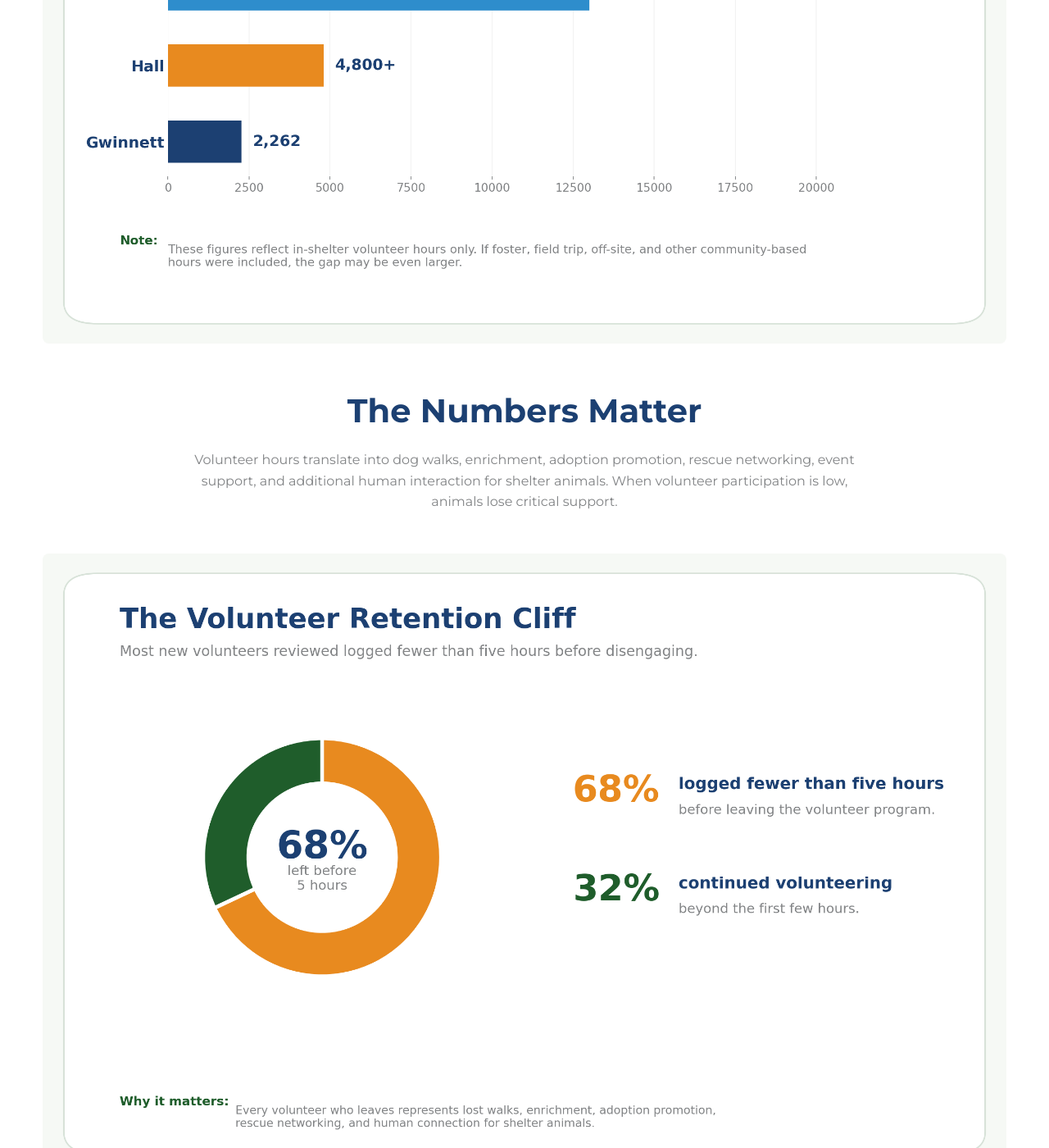
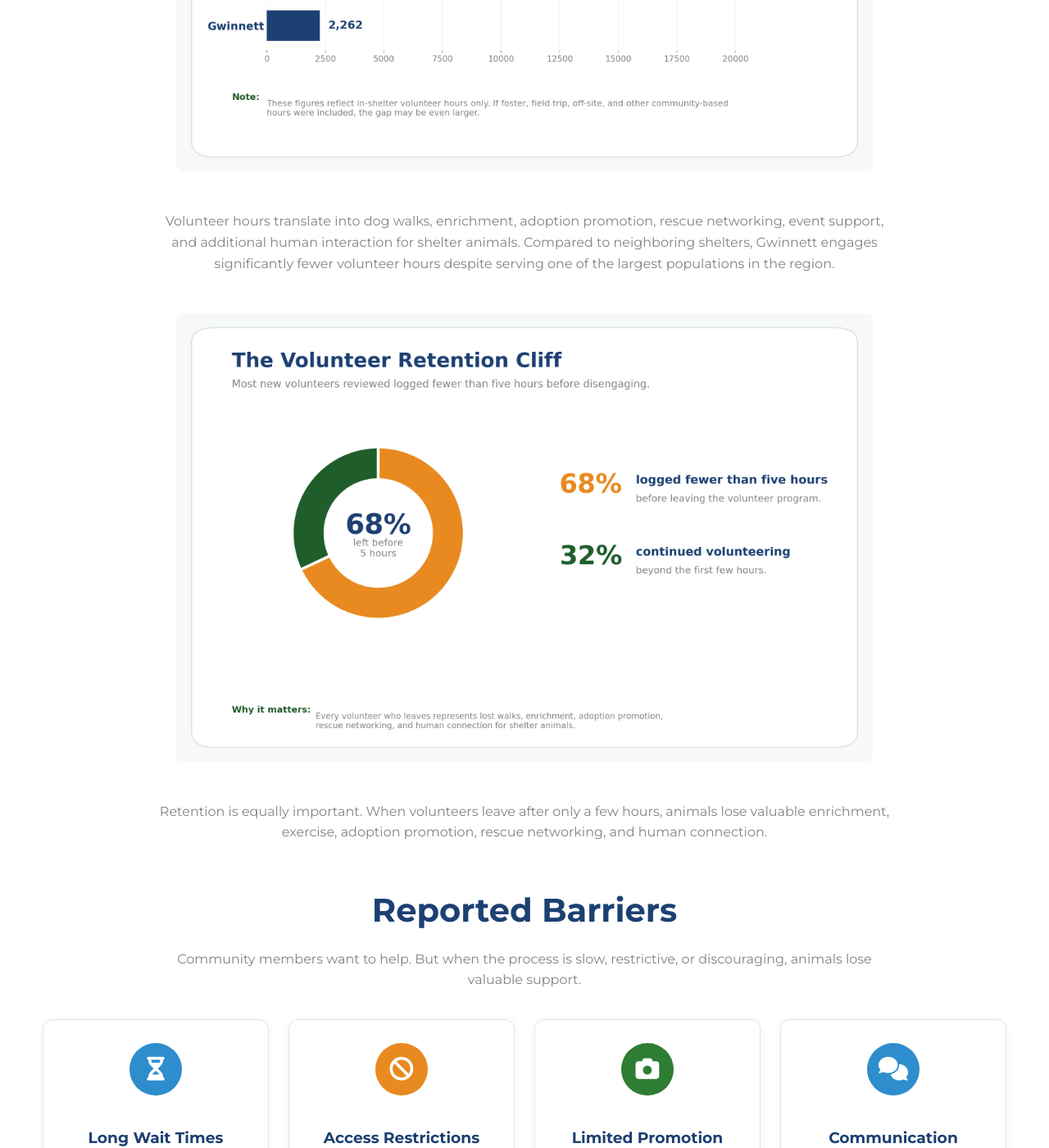
Before and after one commit to whitleybacon/gwinnett-animal-advocacy-alliance, a Jekyll site: the page built from issues/volunteer-engagement/index.html, in a window 1280 px wide and 1400 px high, scrolled down 720 px. Shown: the whole window at 82% size. Built offline with Jekyll 4.4.1, drawn with Linux system fonts in a browser that asks for light colours; some of the changed text lies outside the part shown.

Commit message:
Update index.html

```diff
--- a/issues/volunteer-engagement/index.html
+++ b/issues/volunteer-engagement/index.html
@@ -11,26 +11,29 @@
 </section>
 
 <section class="home-section">
+    <div class="issue-chart">
         <picture>
             <source media="(max-width: 768px)" srcset="/assets/volunteer-hours-mobile.png">
             <img src="/assets/volunteer-hours-desktop.png"
-             alt="2025 in-shelter volunteer hours comparison showing DeKalb with over 18,000 hours, Fulton with about 13,000 hours, Hall with over 4,800 hours, and Gwinnett with 2,262 hours.">
+                 alt="2025 in-shelter volunteer hours comparison showing DeKalb, Fulton, Hall, and Gwinnett County volunteer participation.">
         </picture>
-</section>
+    </div>
 
-<section class="home-section">
-    <h2>The Numbers Matter</h2>
-    <p class="section-intro">
-        Volunteer hours translate into dog walks, enrichment, adoption promotion, rescue networking, event support, and additional human interaction for shelter animals. When volunteer participation is low, animals lose critical support.
+    <p class="section-intro" style="max-width:900px; margin:0 auto 3rem;">
+        Volunteer hours translate into dog walks, enrichment, adoption promotion, rescue networking, event support, and additional human interaction for shelter animals. Compared to neighboring shelters, Gwinnett engages significantly fewer volunteer hours despite serving one of the largest populations in the region.
     </p>
-</section>
 
-<section class="home-section">
+    <div class="issue-chart">
         <picture>
             <source media="(max-width: 768px)" srcset="/assets/volunteer-retention-mobile.png">
             <img src="/assets/volunteer-retention-desktop.png"
-             alt="Volunteer retention chart showing that approximately 68 percent of volunteers logged fewer than five hours before leaving the program, while 32 percent continued volunteering.">
+                 alt="Volunteer retention chart showing approximately 68 percent of volunteers logged fewer than five hours before leaving the program.">
         </picture>
+    </div>
+
+    <p class="section-intro" style="max-width:900px; margin:0 auto;">
+        Retention is equally important. When volunteers leave after only a few hours, animals lose valuable enrichment, exercise, adoption promotion, rescue networking, and human connection.
+    </p>
 </section>
 
 <section class="home-section">
@@ -62,7 +65,7 @@
                 <i class="fas fa-camera"></i>
             </div>
             <h3>Limited Promotion</h3>
-            <p>When volunteers cannot help promote animals, adoptable pets lose visibility with the public and rescues.</p>
+            <p>When volunteers cannot help promote animals, adoptable pets lose visibility with potential adopters and rescue partners.</p>
         </div>
 
         <div class="home-card">
```
Also changed, not shown: other parts of issues/volunteer-engagement/index.html (+1 -1 lines). Lines whose indentation alone changed are shown as unchanged.
